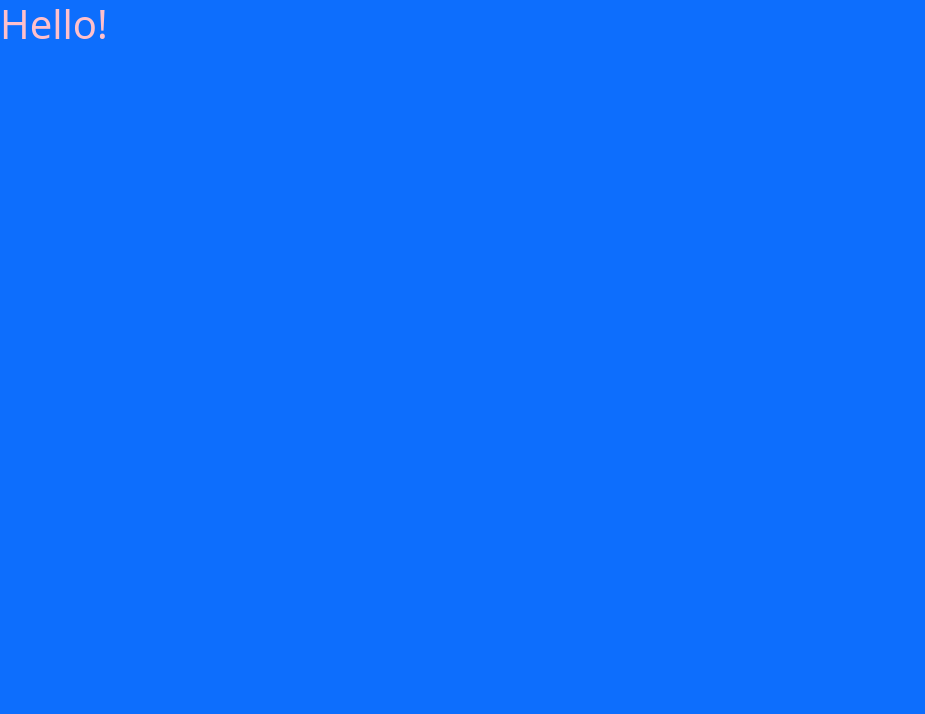
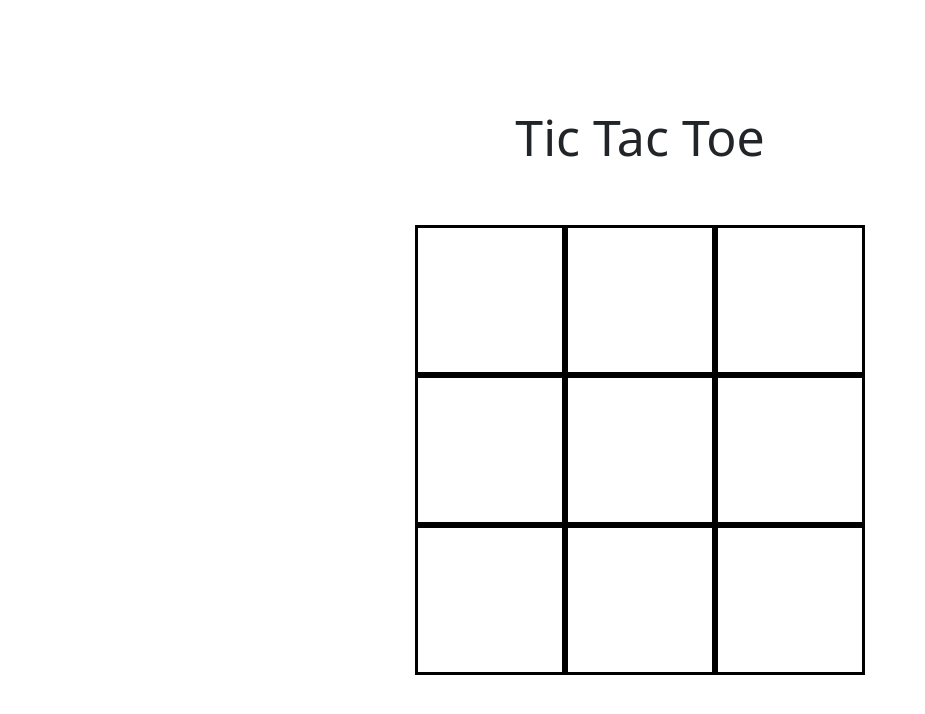
Before and after one commit to RyanAndersonG64/tic-tac-toe, a website built with Vite: page index.html in a window 1280 px wide. Shown: the whole page, without its empty margins (0-925 px from the left). Built offline with nearby package versions, Linux system fonts and the light colour scheme.

Commit message:
initial commit

```diff
--- a/css/style.css
+++ b/css/style.css
@@ -1,3 +1,23 @@
-h1 {
-  color: pink;
+#gameName {
+  max-width: fit-content;
+  position: relative;
+  top: 100px;
+  font-size: 50px;
 }
+
+#app {
+  position: relative;
+  max-width: fit-content;
+  top: 150px;
+}
+
+.space {
+  width: 150px;
+  height: 150px;
+  display: inline-block;
+  border: solid black;
+  margin-top: 0;
+  text-align: center;
+  font-size: 100px;
+  line-height: 125px;
+}
--- a/index.html
+++ b/index.html
@@ -1,7 +1,7 @@
 <!doctype html>
 <html lang="en">
   <head>
-    <title>Hello!</title>
+    <title>Tic Tac Toe</title>
     <link rel="icon" type="image/x-icon" href="./assets/favicon.ico">
     <meta charset="UTF-8" />
     <meta name="viewport" content="width=device-width, initial-scale=1.0" />
@@ -10,9 +10,24 @@
     <!-- project styles -->
     <link rel="stylesheet" href="./css/style.css">
   </head>
-  <body class="bg-primary">
-    <div id="app">
-      <h1>Hello!</h1>
+  <body>
+    <div class = 'container mx-auto' id = 'gameName'>Tic Tac Toe</div>
+    <div class = 'container mx-auto' id = "app">
+      <div class = 'row'>
+        <div class = 'space' id = 'space1'></div>
+        <div class = 'space' id = 'space2'></div>
+        <div class = 'space' id = 'space3'></div>
+      </div>
+      <div class = 'row'>
+        <div class = 'space' id = 'space4'></div>
+        <div class = 'space' id = 'space5'></div>
+        <div class = 'space' id = 'space6'></div>
+      </div>
+      <div class = 'row'>
+        <div class = 'space' id = 'space7'></div>
+        <div class = 'space' id = 'space8'></div>
+        <div class = 'space' id = 'space9'></div>
+      </div>
     </div>
 
     <!-- BootStrap JavaScript -->
@@ -21,6 +36,6 @@
     <!-- Font Awesome -->
     <script src="https://kit.fontawesome.com/9e24421ae4.js" crossorigin="anonymous"></script>
     <!-- project JavaScript -->
-    <script type="module" src="/js/main.js"></script>
+    <script type="module" src="./js/main.js"></script>
   </body>
 </html>
--- a/js/main.js
+++ b/js/main.js
@@ -0,0 +1,35 @@
+// let spaceContent = ['', '', '', '', '', '', '', '', ''];
+// function spaceState() {
+//     document.getElementById('space1').textContent = spaceContent[0]
+//     document.getElementById('space2').textContent = spaceContent[1]
+//     document.getElementById('space3').textContent = spaceContent[2]
+//     document.getElementById('space4').textContent = spaceContent[3]
+//     document.getElementById('space5').textContent = spaceContent[4]
+//     document.getElementById('space6').textContent = spaceContent[5]
+//     document.getElementById('space7').textContent = spaceContent[6]
+//     document.getElementById('space8').textContent = spaceContent[7]
+//     document.getElementById('space9').textContent = spaceContent[8]
+// }
+
+// let xTurn = true;
+// let oTurn = false;
+
+// function changeTurn() {
+//     xTurn = !xTurn;
+//     yTurn = !yTurn;
+// }
+
+// function add1() {
+//     if
+//     s
+//     changeTurn
+// }
+// document.getElementById('space1').addEventListener('click', addX1);
+
+let space1 = document.getElementById('space1')
+console.log(space1)
+function addX1() {
+    space1.textContent = 'X'
+}
+
+space1.addEventListener('click', addX1)
```
Also changed, not shown: pseudocode.md (added, +10 -0 lines).
